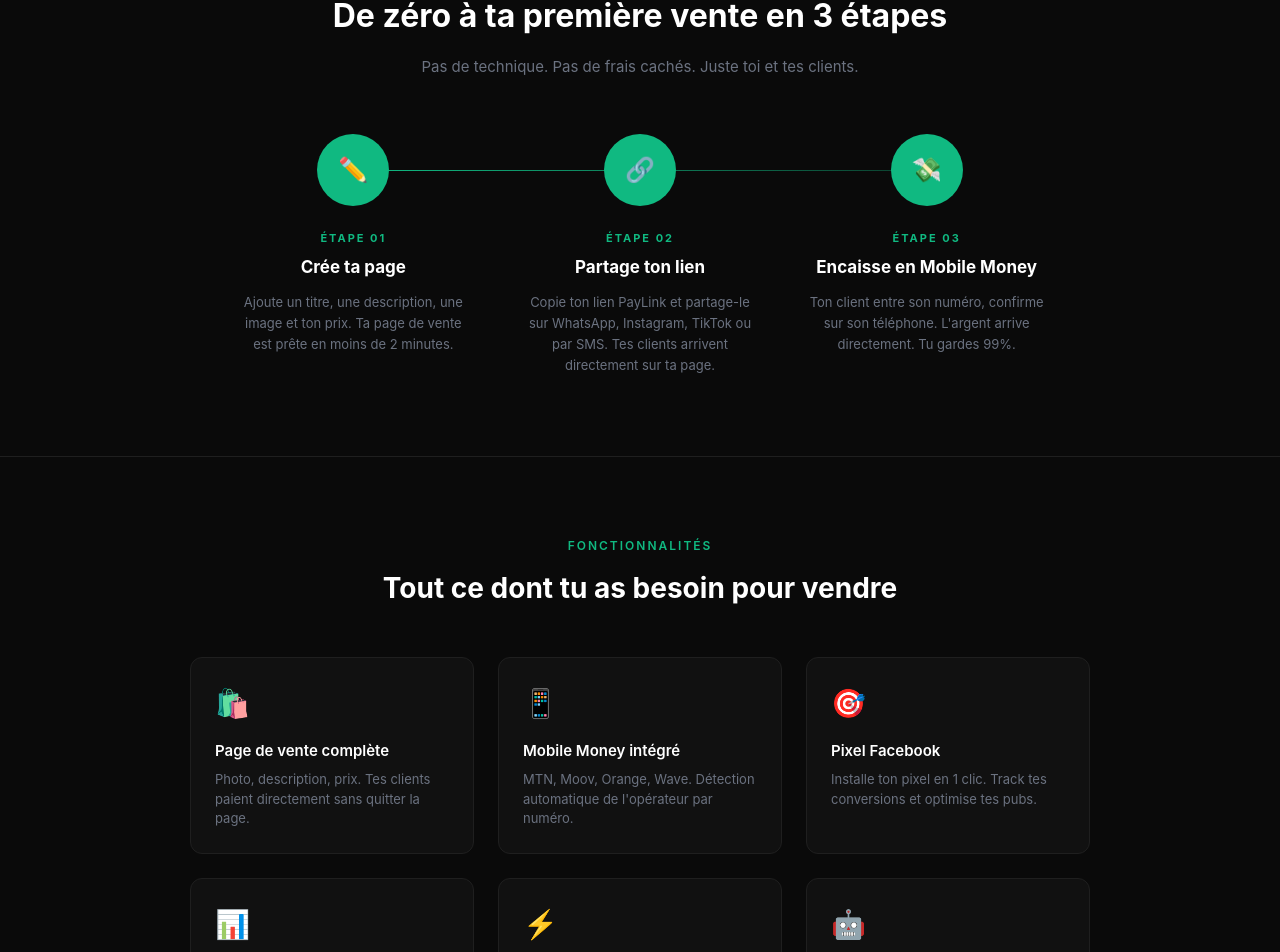
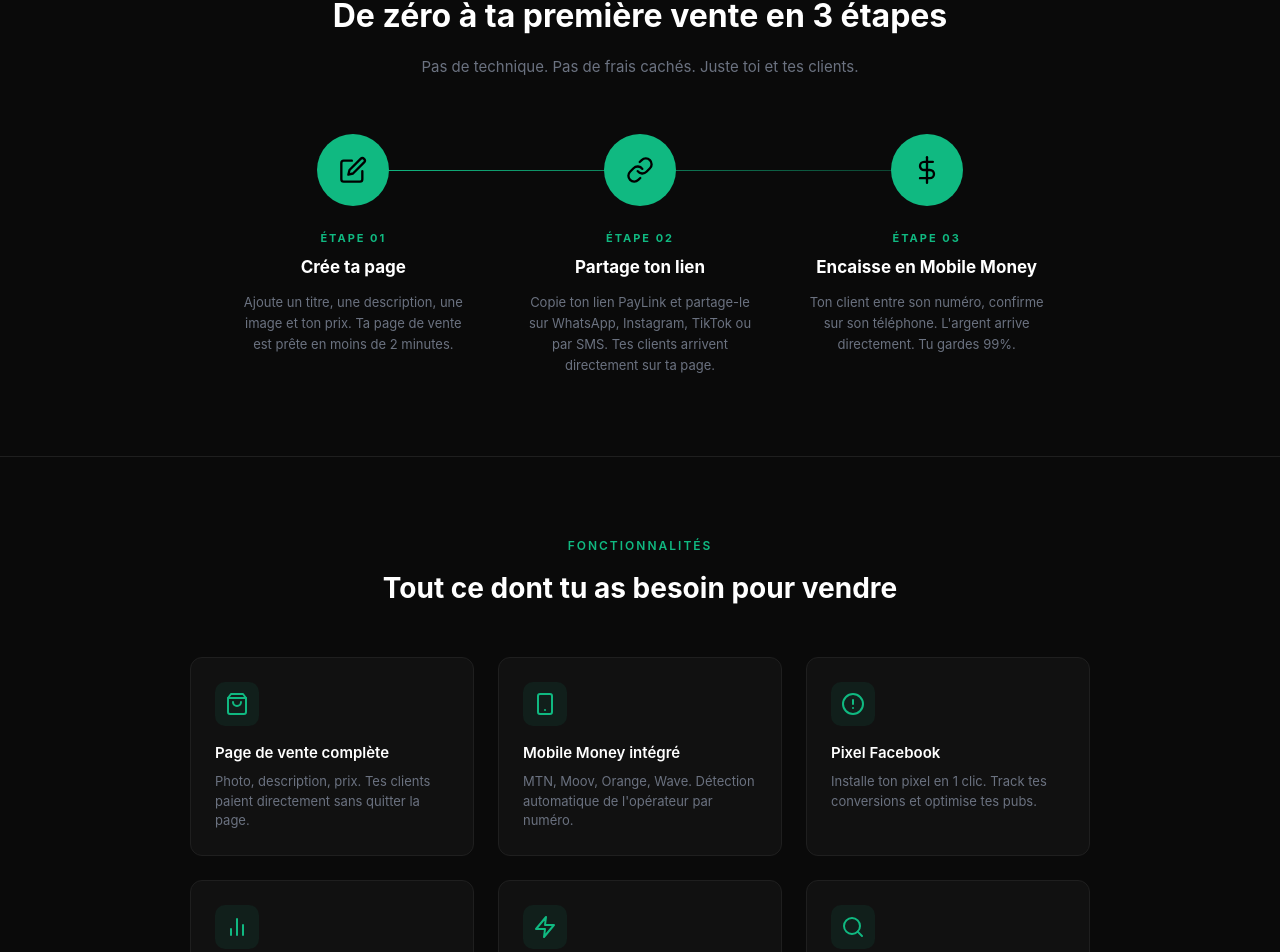
Before and after one commit to wahidgrowth/paylink-africa, a Next.js app: page / in a window 1280 px wide. Shown: the part 938-1890 px from the top of the page. Built offline with nearby package versions, Linux system fonts and the light colour scheme.

Commit message:
fix: landing page - icones SVG monochromes, suppression emojis

```diff
--- a/app/page.tsx
+++ b/app/page.tsx
@@ -28,6 +28,16 @@ const faqs = [
     a: "Un système qui analyse ta page de vente et te donne des recommandations concrètes pour augmenter tes conversions — titre, description, prix, friction. Disponible sur le plan Pro."
   },
 ]
+
+const EditIcon = () => <svg width="28" height="28" viewBox="0 0 24 24" fill="none" stroke="currentColor" strokeWidth="2" strokeLinecap="round" strokeLinejoin="round"><path d="M11 4H4a2 2 0 0 0-2 2v14a2 2 0 0 0 2 2h14a2 2 0 0 0 2-2v-7"/><path d="M18.5 2.5a2.121 2.121 0 0 1 3 3L12 15l-4 1 1-4 9.5-9.5z"/></svg>
+const LinkIcon = () => <svg width="28" height="28" viewBox="0 0 24 24" fill="none" stroke="currentColor" strokeWidth="2" strokeLinecap="round" strokeLinejoin="round"><path d="M10 13a5 5 0 0 0 7.54.54l3-3a5 5 0 0 0-7.07-7.07l-1.72 1.71"/><path d="M14 11a5 5 0 0 0-7.54-.54l-3 3a5 5 0 0 0 7.07 7.07l1.71-1.71"/></svg>
+const MoneyIcon = () => <svg width="28" height="28" viewBox="0 0 24 24" fill="none" stroke="currentColor" strokeWidth="2" strokeLinecap="round" strokeLinejoin="round"><line x1="12" y1="1" x2="12" y2="23"/><path d="M17 5H9.5a3.5 3.5 0 0 0 0 7h5a3.5 3.5 0 0 1 0 7H6"/></svg>
+const ShopIcon = () => <svg width="24" height="24" viewBox="0 0 24 24" fill="none" stroke="currentColor" strokeWidth="2" strokeLinecap="round" strokeLinejoin="round"><path d="M6 2L3 6v14a2 2 0 0 0 2 2h14a2 2 0 0 0 2-2V6l-3-4z"/><line x1="3" y1="6" x2="21" y2="6"/><path d="M16 10a4 4 0 0 1-8 0"/></svg>
+const PhoneIcon = () => <svg width="24" height="24" viewBox="0 0 24 24" fill="none" stroke="currentColor" strokeWidth="2" strokeLinecap="round" strokeLinejoin="round"><rect x="5" y="2" width="14" height="20" rx="2" ry="2"/><line x1="12" y1="18" x2="12.01" y2="18"/></svg>
+const PixelIcon = () => <svg width="24" height="24" viewBox="0 0 24 24" fill="none" stroke="currentColor" strokeWidth="2" strokeLinecap="round" strokeLinejoin="round"><circle cx="12" cy="12" r="10"/><line x1="12" y1="8" x2="12" y2="12"/><line x1="12" y1="16" x2="12.01" y2="16"/></svg>
+const AnalyticsIcon = () => <svg width="24" height="24" viewBox="0 0 24 24" fill="none" stroke="currentColor" strokeWidth="2" strokeLinecap="round" strokeLinejoin="round"><line x1="18" y1="20" x2="18" y2="10"/><line x1="12" y1="20" x2="12" y2="4"/><line x1="6" y1="20" x2="6" y2="14"/></svg>
+const ZapIcon = () => <svg width="24" height="24" viewBox="0 0 24 24" fill="none" stroke="currentColor" strokeWidth="2" strokeLinecap="round" strokeLinejoin="round"><polygon points="13 2 3 14 12 14 11 22 21 10 12 10 13 2"/></svg>
+const AiIcon = () => <svg width="24" height="24" viewBox="0 0 24 24" fill="none" stroke="currentColor" strokeWidth="2" strokeLinecap="round" strokeLinejoin="round"><circle cx="11" cy="11" r="8"/><line x1="21" y1="21" x2="16.65" y2="16.65"/></svg>
 
 export default function LandingPage() {
   const [openFaq, setOpenFaq] = useState<number | null>(null)
@@ -93,30 +103,14 @@ export default function LandingPage() {
           <p style={{ fontSize: '15px', color: '#6B7280', margin: 0 }}>Pas de technique. Pas de frais cachés. Juste toi et tes clients.</p>
         </div>
         <div style={{ display: 'grid', gridTemplateColumns: 'repeat(3, 1fr)', gap: '0', maxWidth: '860px', margin: '0 auto', position: 'relative' }}>
-          {/* Ligne de connexion entre les étapes */}
           <div style={{ position: 'absolute', top: '36px', left: 'calc(16.67% + 16px)', right: 'calc(16.67% + 16px)', height: '1px', background: 'linear-gradient(to right, #10B981, #10B98150)', zIndex: 0 }} />
           {[
-            {
-              step: '01',
-              title: 'Crée ta page',
-              desc: 'Ajoute un titre, une description, une image et ton prix. Ta page de vente est prête en moins de 2 minutes.',
-              icon: '✏️'
-            },
-            {
-              step: '02',
-              title: 'Partage ton lien',
-              desc: 'Copie ton lien PayLink et partage-le sur WhatsApp, Instagram, TikTok ou par SMS. Tes clients arrivent directement sur ta page.',
-              icon: '🔗'
-            },
-            {
-              step: '03',
-              title: 'Encaisse en Mobile Money',
-              desc: 'Ton client entre son numéro, confirme sur son téléphone. L\'argent arrive directement. Tu gardes 99%.',
-              icon: '💸'
-            },
+            { step: '01', title: 'Crée ta page', desc: "Ajoute un titre, une description, une image et ton prix. Ta page de vente est prête en moins de 2 minutes.", icon: <EditIcon /> },
+            { step: '02', title: 'Partage ton lien', desc: "Copie ton lien PayLink et partage-le sur WhatsApp, Instagram, TikTok ou par SMS. Tes clients arrivent directement sur ta page.", icon: <LinkIcon /> },
+            { step: '03', title: 'Encaisse en Mobile Money', desc: "Ton client entre son numéro, confirme sur son téléphone. L'argent arrive directement. Tu gardes 99%.", icon: <MoneyIcon /> },
           ].map((item, i) => (
             <div key={i} style={{ textAlign: 'center', padding: '0 24px', position: 'relative', zIndex: 1 }}>
-              <div style={{ width: '72px', height: '72px', background: '#10B981', borderRadius: '50%', display: 'flex', alignItems: 'center', justifyContent: 'center', margin: '0 auto 24px', fontSize: '24px' }}>
+              <div style={{ width: '72px', height: '72px', background: '#10B981', borderRadius: '50%', display: 'flex', alignItems: 'center', justifyContent: 'center', margin: '0 auto 24px', color: '#000' }}>
                 {item.icon}
               </div>
               <p style={{ fontSize: '11px', color: '#10B981', fontWeight: '700', letterSpacing: '2px', margin: '0 0 8px' }}>ÉTAPE {item.step}</p>
@@ -135,15 +129,17 @@ export default function LandingPage() {
         </div>
         <div style={{ display: 'grid', gridTemplateColumns: 'repeat(3, 1fr)', gap: '24px', maxWidth: '900px', margin: '0 auto' }}>
           {[
-            { title: 'Page de vente complète', desc: 'Photo, description, prix. Tes clients paient directement sans quitter la page.', icon: '🛍️' },
-            { title: 'Mobile Money intégré', desc: 'MTN, Moov, Orange, Wave. Détection automatique de l\'opérateur par numéro.', icon: '📱' },
-            { title: 'Pixel Facebook', desc: 'Installe ton pixel en 1 clic. Track tes conversions et optimise tes pubs.', icon: '🎯' },
-            { title: 'Analytics en temps réel', desc: 'Vues, ventes, revenus. Tout en direct dans ton dashboard.', icon: '📊' },
-            { title: 'Checkout sans friction', desc: 'Un seul champ à remplir. Moins de friction = plus de ventes.', icon: '⚡' },
-            { title: 'Audit IA des conversions', desc: 'Claude analyse ta page et te dit exactement quoi améliorer pour vendre plus.', icon: '🤖' },
+            { title: 'Page de vente complète', desc: "Photo, description, prix. Tes clients paient directement sans quitter la page.", icon: <ShopIcon /> },
+            { title: 'Mobile Money intégré', desc: "MTN, Moov, Orange, Wave. Détection automatique de l'opérateur par numéro.", icon: <PhoneIcon /> },
+            { title: 'Pixel Facebook', desc: "Installe ton pixel en 1 clic. Track tes conversions et optimise tes pubs.", icon: <PixelIcon /> },
+            { title: 'Analytics en temps réel', desc: "Vues, ventes, revenus. Tout en direct dans ton dashboard.", icon: <AnalyticsIcon /> },
+            { title: 'Checkout sans friction', desc: "Un seul champ à remplir. Moins de friction = plus de ventes.", icon: <ZapIcon /> },
+            { title: 'Audit IA des conversions', desc: "Claude analyse ta page et te dit exactement quoi améliorer pour vendre plus.", icon: <AiIcon /> },
           ].map((feature) => (
-            <div key={feature.title} style={{ background: '#111111', borderRadius: '12px', padding: '24px', border: '0.5px solid #1F1F1F', transition: 'border-color 0.2s' }}>
-              <div style={{ fontSize: '28px', marginBottom: '16px' }}>{feature.icon}</div>
+            <div key={feature.title} style={{ background: '#111111', borderRadius: '12px', padding: '24px', border: '0.5px solid #1F1F1F' }}>
+              <div style={{ width: '44px', height: '44px', background: '#10B98115', borderRadius: '10px', display: 'flex', alignItems: 'center', justifyContent: 'center', marginBottom: '16px', color: '#10B981' }}>
+                {feature.icon}
+              </div>
               <h3 style={{ fontSize: '15px', fontWeight: '600', margin: '0 0 8px' }}>{feature.title}</h3>
               <p style={{ fontSize: '13px', color: '#6B7280', margin: 0, lineHeight: '1.5' }}>{feature.desc}</p>
             </div>
@@ -159,7 +155,6 @@ export default function LandingPage() {
         </div>
         <div style={{ maxWidth: '700px', margin: '0 auto' }}>
           <div style={{ display: 'grid', gridTemplateColumns: '1fr 1fr 1fr', gap: '0', background: '#111', borderRadius: '16px', overflow: 'hidden', border: '0.5px solid #1F1F1F' }}>
-            {/* Header */}
             <div style={{ padding: '20px', background: '#0A0A0A', borderBottom: '0.5px solid #1F1F1F' }}>
               <p style={{ margin: 0, fontSize: '13px', color: '#6B7280', fontWeight: '600' }}>Critère</p>
             </div>
@@ -169,7 +164,6 @@ export default function LandingPage() {
             <div style={{ padding: '20px', background: '#0A0A0A', borderBottom: '0.5px solid #1F1F1F', textAlign: 'center' }}>
               <p style={{ margin: 0, fontSize: '13px', color: '#6B7280', fontWeight: '600' }}>Concurrents</p>
             </div>
-            {/* Rows */}
             {[
               { label: 'Commission', ours: '1%', theirs: '5% à 15%' },
               { label: 'Abonnement', ours: '0 FCFA', theirs: 'Payant' },
@@ -201,11 +195,7 @@ export default function LandingPage() {
         </div>
         <div style={{ maxWidth: '680px', margin: '0 auto', display: 'flex', flexDirection: 'column', gap: '12px' }}>
           {faqs.map((faq, i) => (
-            <div
-              key={i}
-              style={{ background: '#111111', borderRadius: '12px', border: `0.5px solid ${openFaq === i ? '#10B98140' : '#1F1F1F'}`, overflow: 'hidden', cursor: 'pointer' }}
-              onClick={() => setOpenFaq(openFaq === i ? null : i)}
-            >
+            <div key={i} style={{ background: '#111111', borderRadius: '12px', border: `0.5px solid ${openFaq === i ? '#10B98140' : '#1F1F1F'}`, overflow: 'hidden', cursor: 'pointer' }} onClick={() => setOpenFaq(openFaq === i ? null : i)}>
               <div style={{ display: 'flex', justifyContent: 'space-between', alignItems: 'center', padding: '20px 24px' }}>
                 <p style={{ margin: 0, fontSize: '14px', fontWeight: '600', color: '#fff' }}>{faq.q}</p>
                 <span style={{ color: '#10B981', fontSize: '18px', fontWeight: '300', marginLeft: '16px', flexShrink: 0 }}>{openFaq === i ? '−' : '+'}</span>
```
